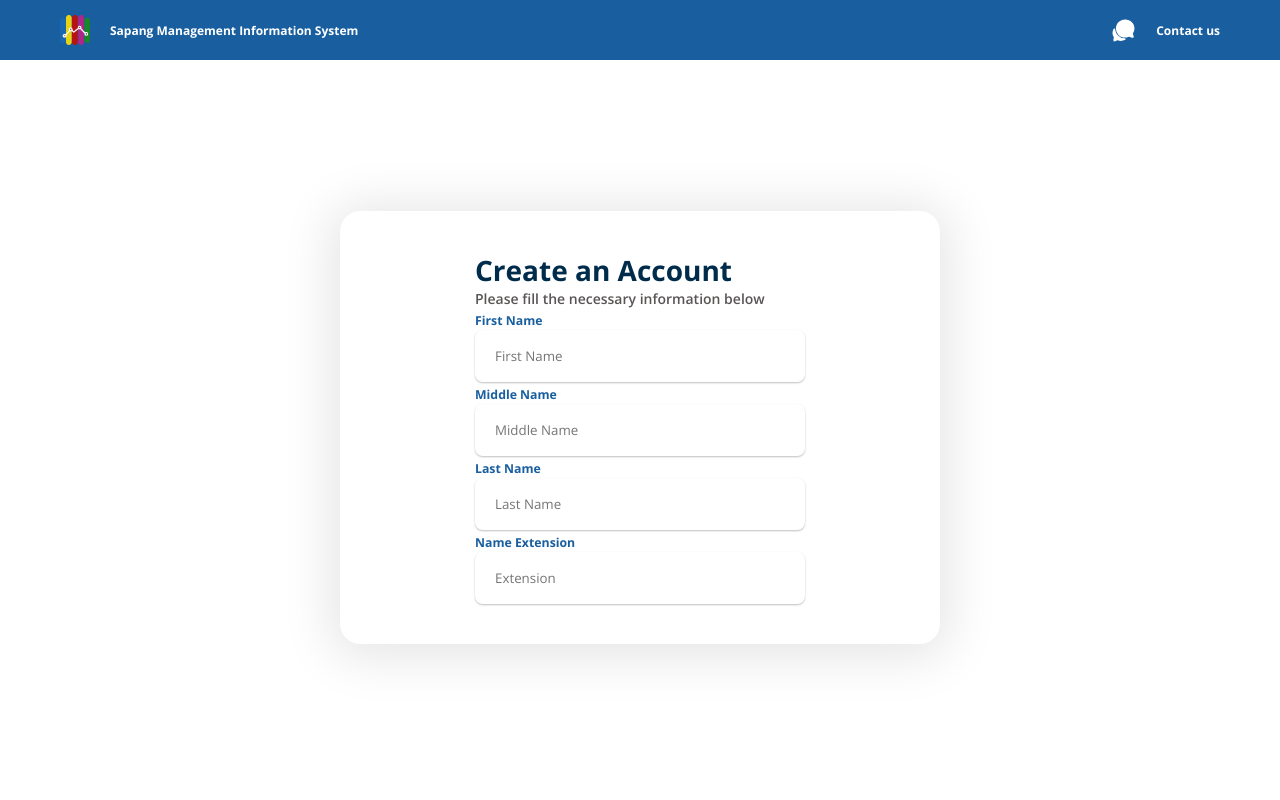
After one commit to JPvenadas/Management-Information-System-For-Sapang-Binangonan-Rizal, a PHP site: page /Pages/Register/RegistrationForm.php in a window 1280 px wide. The commit adds this page. Run offline with PHP 8.4, Linux system fonts and the light colour scheme.

Commit message:
registration step 1 (design)

```diff
--- /dev/null
+++ b/Components/Registration/Navbar.php
@@ -0,0 +1,10 @@
+<div class="register-navbar">
+    <a href="../../index.php" class="navbar-left">
+        <img class="logo" src="../../Images/logo.png" alt="">
+        <h1 class="system-title">Sapang Management Information System</h1>
+    </a>
+    <a href="?contacts" class="navbar-right">
+        <ion-icon name="chatbubbles"></ion-icon>
+        <p class="contacts">Contact us</p>
+    </a>
+</div>
--- /dev/null
+++ b/Components/Registration/Step2.php
@@ -0,0 +1,18 @@
+<div class="form">
+    <div class="limit-width">
+        <h2 class="form-title">Create an Account</h2>
+        <p class="text">Please fill the necessary information below</p>
+        <!-- FirstName input -->
+        <label class="label" for="firstName">First Name</label>
+        <input placeholder="First Name" id="firstName" class="input" type="text">
+        <!-- MiddleName input -->
+        <label class="label" for="middleName">Middle Name</label>
+        <input placeholder="Middle Name" id="middleName" class="input" type="text">
+        <!-- LastName input -->
+        <label class="label" for="lastName">Last Name</label>
+        <input placeholder="Last Name" id="lastName" class="input" type="text">
+         <!-- Name Extension input -->
+         <label class="label" for="extension">Name Extension</label>
+        <input placeholder="Extension" id="extension" class="input" type="text">
+    </div>
+</div>
--- /dev/null
+++ b/Pages/Register/RegistrationForm.php
@@ -0,0 +1,29 @@
+<!DOCTYPE html>
+<html>
+
+<head>
+    <title>Login: Sapang Management Information System</title>
+    <link rel="preconnect" href="https://fonts.googleapis.com">
+    <link rel="preconnect" href="https://fonts.gstatic.com" crossorigin>
+    <link
+        href="https://fonts.googleapis.com/css2?family=Open+Sans:ital,wght@0,400;0,500;0,600;0,700;0,800;1,800&display=swap"
+        rel="stylesheet">
+    <link rel="stylesheet" type="text/css" href="../../Styles/register.css">
+</head>
+
+<body>
+
+        <?php
+
+         include "../../Components/Registration/Navbar.php";
+        ?>
+        <form class="registration-container" action="">
+            <?php
+            include "../../Components/Registration/Step2.php";
+            ?>
+        </form>
+        <!-- Script for Ionic Icons -->
+        <script type="module" src="https://unpkg.com/ionicons@5.5.2/dist/ionicons/ionicons.esm.js"></script>
+        <script nomodule src="https://unpkg.com/ionicons@5.5.2/dist/ionicons/ionicons.js"></script>
+</body>
+</html>
--- /dev/null
+++ b/Styles/register.css
@@ -0,0 +1,128 @@
+*{
+    margin: 0;
+    padding: 0;
+    font-family: 'Open Sans', sans-serif;
+    box-sizing: border-box;
+    text-decoration: none;
+}
+.register-navbar{
+    position: fixed;
+    top: 0;
+    left: 0;
+    width: 100%;
+    height: 60px;
+    display: flex;
+    justify-content: space-between;
+    align-items: center;
+    background: #195FA0;
+    padding: 0 60px;
+}
+.navbar-left, .navbar-right{
+    display: flex;
+    justify-content: center;
+    align-items: center;
+    gap: 20px;
+}
+.logo{
+    width: 30px;
+    height: 30px;
+}
+ion-icon{
+    color: white;
+    font-size: 25px;
+}
+.system-title, .contacts{
+    font-weight: 700;
+    font-size: 12px;
+    color: #FFFFFF;
+}
+.registration-container{
+    width: 100%;
+    min-height: calc(100vh - 65px);
+    margin-top: 60px;
+    display: flex;
+    justify-content: center;
+    align-items: center;
+    padding: 30px 0;
+}
+.form{
+    width: 600px;
+    padding: 40px 0;
+    background: #FFFFFF;
+    box-shadow: 0px 4px 50px 10px rgba(0, 0, 0, 0.1);
+    border-radius: 20.4553px;
+    display: flex;
+    flex-direction: column;
+    align-items: center;
+    gap: 10px;
+}
+.system-vector{
+    width: 420px;
+    height: 250px;
+}
+.form-title{
+    font-weight: 700;
+    font-size: 28px;
+    color: #002C4B;
+}
+.instructions{
+    width: 470px;
+    display: flex;
+    flex-direction: column;
+    gap: 20px;
+}
+.check{
+    color: #195FA0;
+    font-size: 25px;
+}
+.instructions-2{
+    display: flex;
+    gap: 20px;
+}
+.instructions-3{
+    font-style:italic;
+}
+.Proceed{
+    margin-top: 20px;
+    width: 330px;
+    height: 40px;
+    background: #195FA0;
+    border-radius: 7px;
+    display: flex;
+    justify-content: center;
+    align-items: center;
+}
+.Proceed p{
+    color: white;
+    font-size: 15px;
+    font-weight: 700;
+}
+.limit-width{
+    width: 330px;
+}
+.instructions, .text{
+    font-weight: 600;
+    font-size: 14px;
+    line-height: 19px;
+    color: #595555;
+}
+.label{
+    font-style: normal;
+    font-weight: 700;
+    font-size: 12.3104px;
+    color: #195FA0;
+}
+input{
+    border-style: none;
+    outline: none;
+}
+.input{
+    width: 100%;
+    max-width: 330px;
+    height: 52px;
+    background: #FFFFFF;
+    box-shadow: 0px 1px 2px rgba(0, 0, 0, 0.25);
+    border-radius: 7.69401px;
+    padding: 0 20px;
+    transition: ease .4s;
+}
--- a/index.php
+++ b/index.php
@@ -40,7 +40,7 @@ if (isset($_SESSION['userType']) && isset($_SESSION['username'])) {
                 <p class="label">Password</p>
                 <input class="text-1" required type="password" name="password" placeholder="Password">
                 <button class="login-button" type="submit">Login</button>
-                <a class="login-button button-white" href="Pages/Login,Register/RegistrationForm.php">
+                <a class="login-button button-white" href="Pages/Register/RegistrationForm.php">
                 <div>
                 Create an Account
                 </div>
```
Also changed, not shown: Components/Registration/Step1.php (added, +16 -0 lines), Pages/Login,Register/RegistrationForm.php (deleted, +0 -17 lines), Styles/login.css (renamed from Styles/Login.css, +10 -0 lines), Components/Registration/Step3.php (added), Components/Registration/Step4.php (added), Images/system-vector.png (added).
